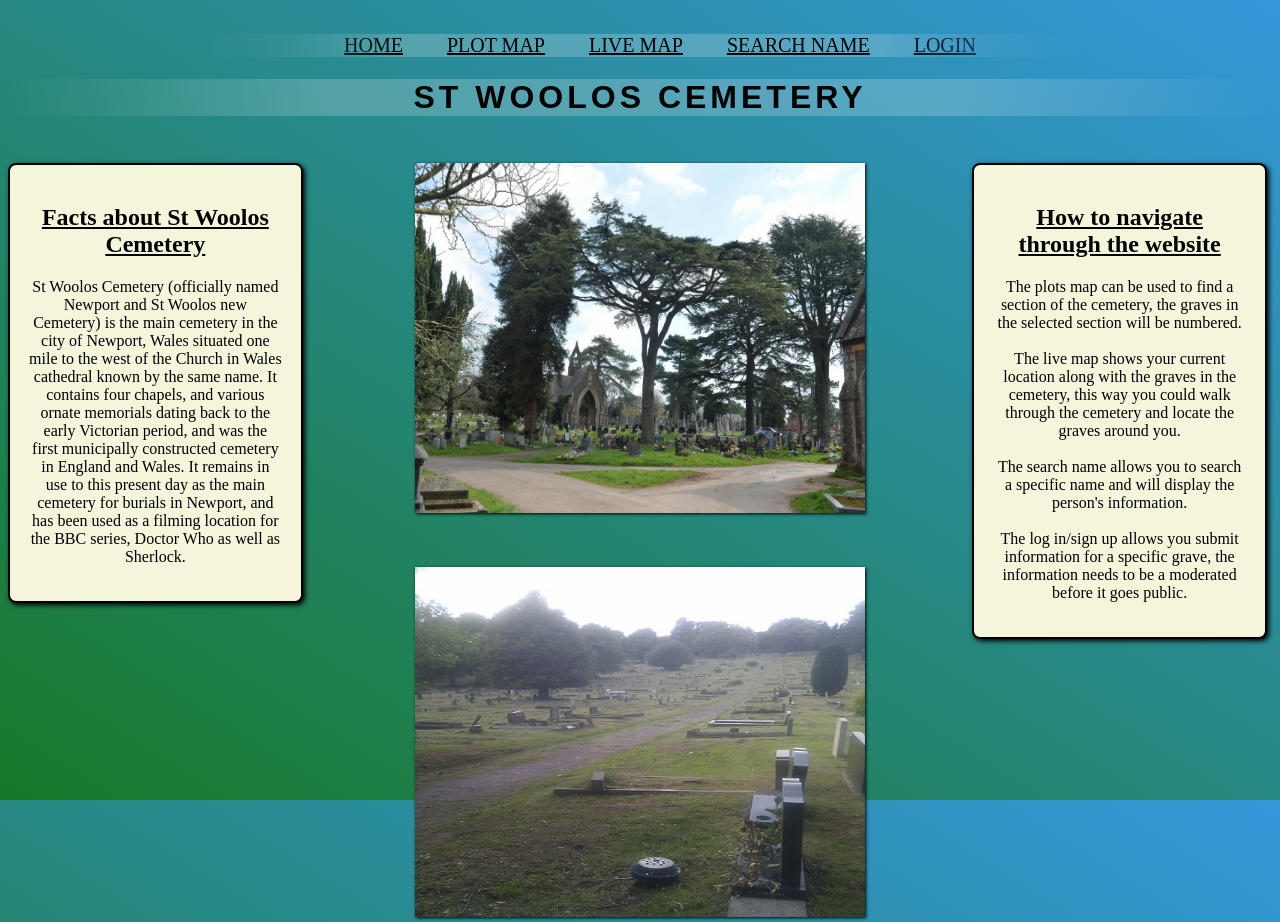
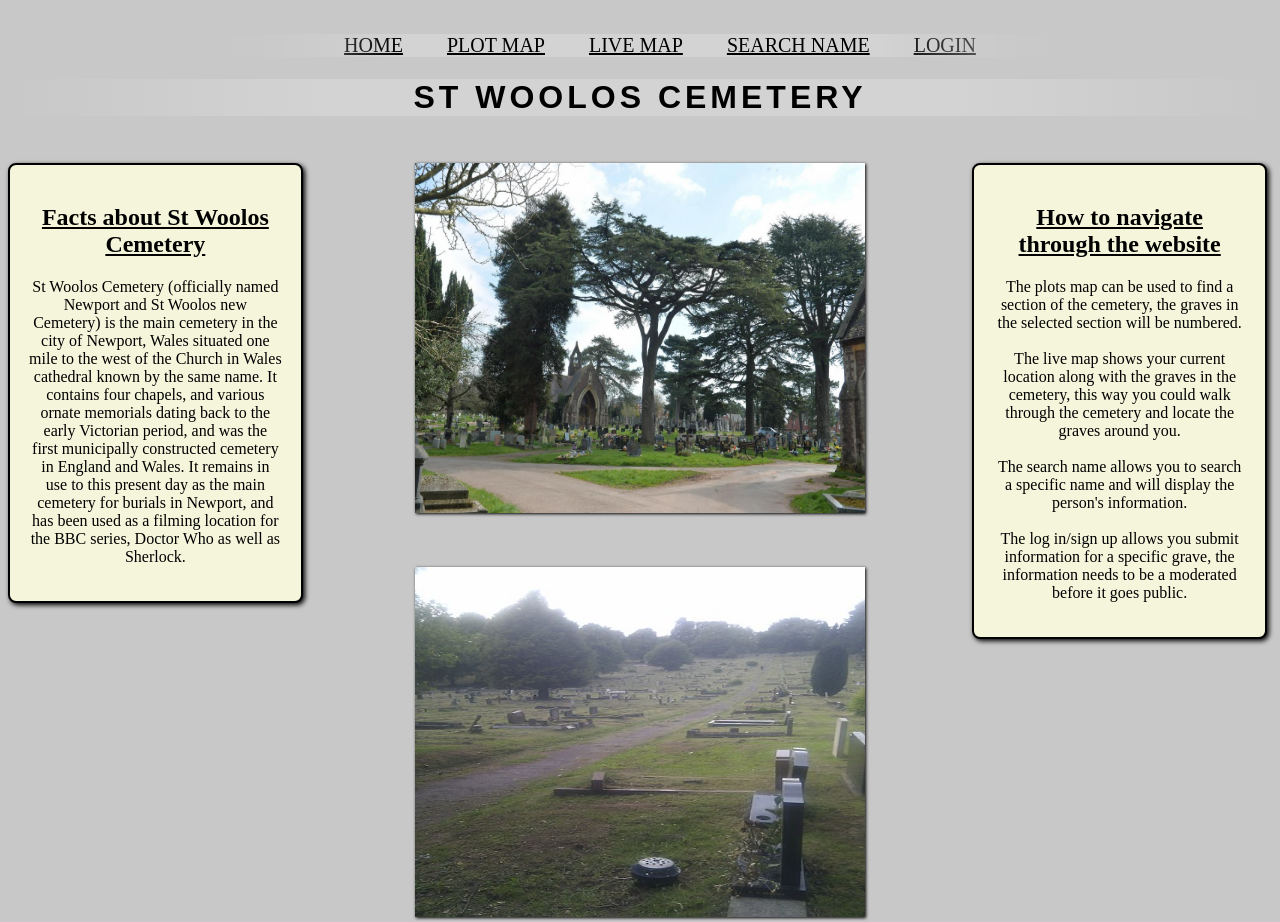
Before and after one commit to DavidGhawi/Cemetery_Web_App, a Flask app: page / in a window 1280 px wide. Run offline with Flask 2, Linux system fonts and the light colour scheme; some libraries are stand-ins or nearby versions.

Commit message:
Changed background on all pages

```diff
--- a/static/wireframe.css
+++ b/static/wireframe.css
@@ -1,6 +1,6 @@
 html {
 	height: 100%;
-	background-image: linear-gradient(to right top, #187828 0%, #3498db 100%);
+	background-color: #C8C8C8;
 }
 
 .navigation {
```
